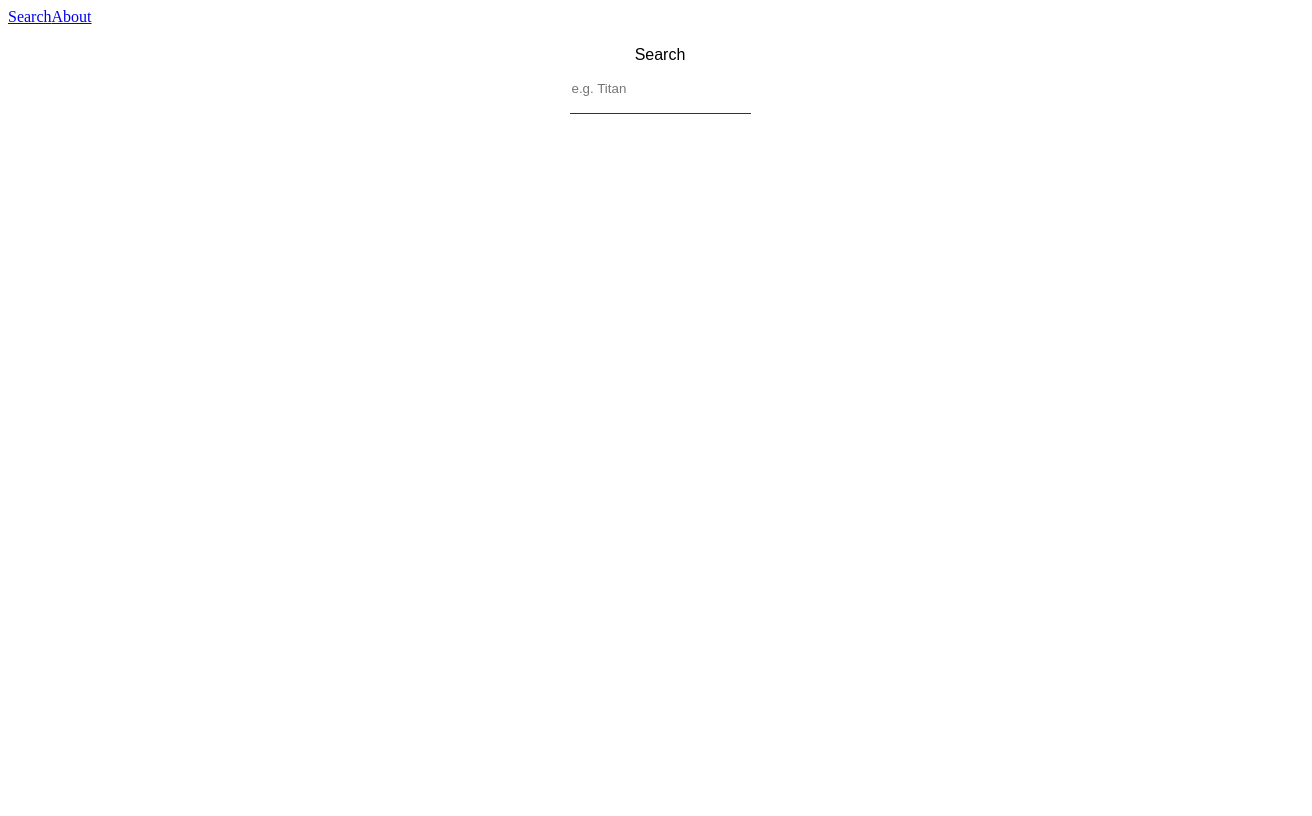
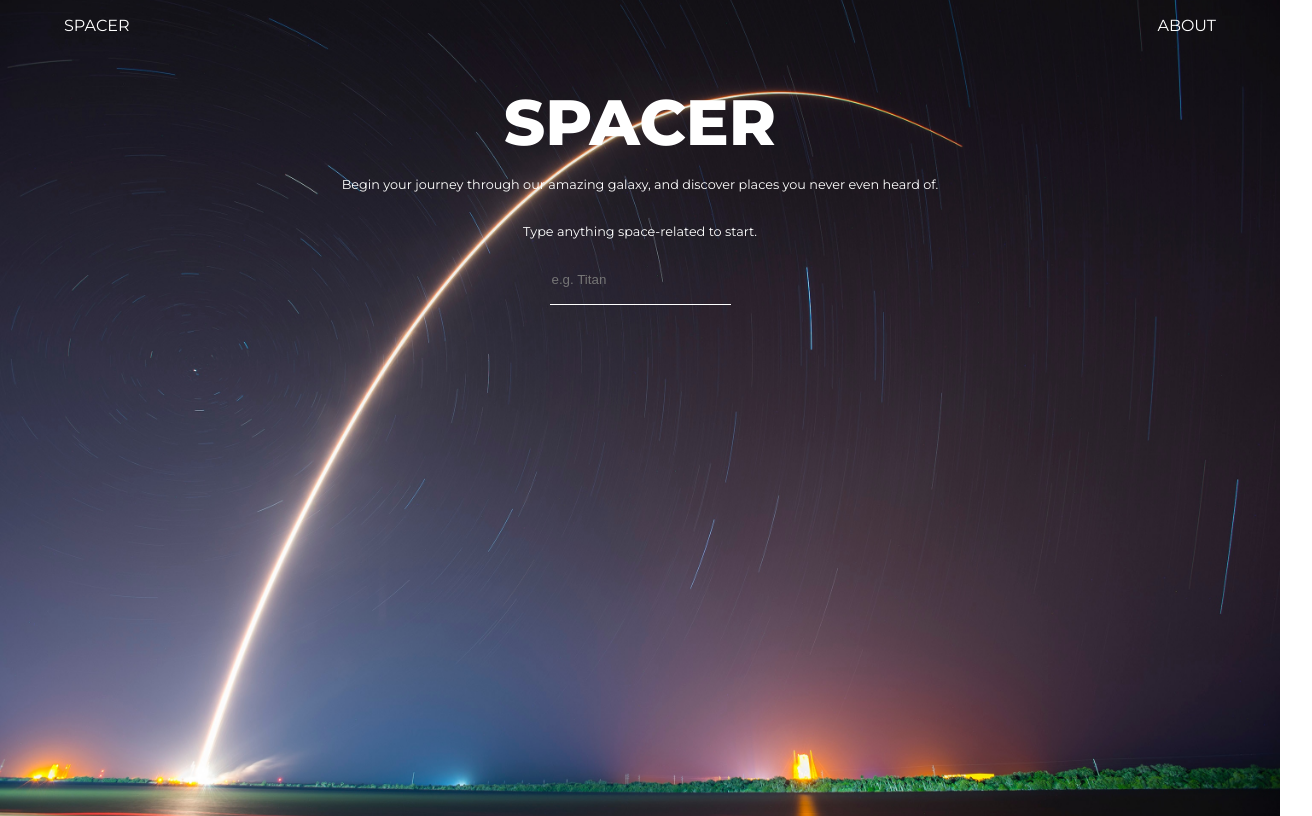
Before and after one commit to mazurpiotr/spacer-helloroman, a Vue app: page /#/ in a window 1280 px wide. Shown: the whole page, 1312 px wide, since content can reach past the window. Built offline with nearby package versions, Linux system fonts and the light colour scheme.

Commit message:
Create basic hero view

```diff
--- a/src/App.vue
+++ b/src/App.vue
@@ -1,13 +1,40 @@
 <template>
   <div id="app">
     <nav id="nav">
-      <router-link to="/">Search</router-link>
+      <router-link to="/">SPACER</router-link>
       <router-link to="/about">About</router-link>
     </nav>
     <router-view/>
   </div>
 </template>
 
-<style lang="scss" scoped>
+<style lang="scss">
+  @import url('https://fonts.googleapis.com/css?family=Montserrat:300,400,600,800');
 
+  * {
+    box-sizing: border-box;
+    margin: 0;
+    color: white;
+  }
+
+  body {
+    font-family: 'Montserrat', sans-serif;
+    background-image: url("./assets/heroimage.jpg");
+    background-repeat: no-repeat;
+    background-position: 10%;
+    background-size: cover;
+    height: 100vh;
+  }
+
+  #nav {
+    display: flex;
+    justify-content: space-between;
+    width: 90%;
+    margin: 1rem auto;
+
+    a {
+      text-decoration: none;
+      text-transform: uppercase;
+    }
+  }
 </style>
--- /dev/null
+++ b/src/components/Claim.vue
@@ -0,0 +1,33 @@
+<template>
+  <section class="claimWrapper">
+    <h1 class="claim">SPACER</h1>
+    <!-- eslint-disable-next-line -->
+    <p class="subclaim">Begin your journey through our amazing galaxy, and discover places you never even heard of.</p>
+    <p class="subclaim">Type anything space-related to start.</p>
+  </section>
+</template>
+
+<script>
+export default {
+  name: 'Claim',
+};
+</script>
+
+<style lang="scss" scoped>
+  .claimWrapper {
+    display: flex;
+    flex-direction: column;
+    justify-content: center;
+    align-items: center;
+    text-align: center;
+
+    .claim {
+      font-size: 4em;
+    }
+
+    .subclaim {
+      font-size: 0.8em;
+      margin: 1rem 0;
+    }
+  }
+</style>
--- /dev/null
+++ b/src/components/SearchInput.vue
@@ -0,0 +1,38 @@
+<template>
+  <section class="searchWrapper">
+    <input type="search"
+           name="search"
+           id="search"
+           placeholder="e.g. Titan"
+           v-model='searchValue'
+           v-on:input="handleInput">
+  </section>
+</template>
+
+<script>
+export default {
+  name: 'SearchInput',
+  data() {
+    return {
+      searchValue: '',
+      results: [],
+    };
+  },
+};
+</script>
+
+<style lang="scss" scoped>
+  .searchWrapper {
+    display: flex;
+    flex-direction: column;
+    align-items: center;
+    width: 250px;
+
+    input {
+    height: 50px;
+    border: none;
+    border-bottom: 1px solid white;
+    background: none;
+    }
+  }
+</style>
--- a/src/views/Search.vue
+++ b/src/views/Search.vue
@@ -1,24 +1,14 @@
 <template>
   <main class="wrapper">
-    <section class="search">
-      <label for="search">Search</label>
-      <input type="search"
-             name="search"
-             id="search"
-             placeholder="e.g. Titan"
-             v-model='searchValue'
-             v-on:input="handleInput">
-    </section>
-    <section class="gallery">
-        <img v-for="item in results"
-            v-bind:key="item.data[0].nasa_id"
-            v-bind:src="item.links[0].href"
-            alt="">
-    </section>
+    <Claim/>
+    <SearchInput/>
   </main>
 </template>
 
 <script>
+import Claim from '@/components/Claim.vue';
+import SearchInput from '@/components/SearchInput.vue';
+
 import axios from 'axios';
 import debounce from 'lodash.debounce';
 
@@ -42,6 +32,10 @@
       results: [],
     };
   },
+  components: {
+    Claim,
+    SearchInput,
+  },
   methods: {
     handleInput: debounce(getImages, 500),
   },
@@ -54,37 +48,7 @@
     flex-direction: column;
     align-items: center;
     margin: 0;
-    padding: 20px;
+    padding: 2em;
     width: 100%;
   }
-
-  .search {
-    display: flex;
-    flex-direction: column;
-    align-items: center;
-    width: 200px;
-  }
-
-  label {
-    font-family: Montserrot, sans-serif;
-  }
-
-  input {
-    height: 50px;
-    border: none;
-    border-bottom: 1px solid #333;
-  }
-
-  .gallery {
-    display: flex;
-    flex-wrap: wrap;
-    justify-content: center;
-    flex-grow: 0;
-
-    img {
-      margin: 10px;
-      width: 25%;
-      object-fit: contain;
-    }
-  }
 </style>
```
